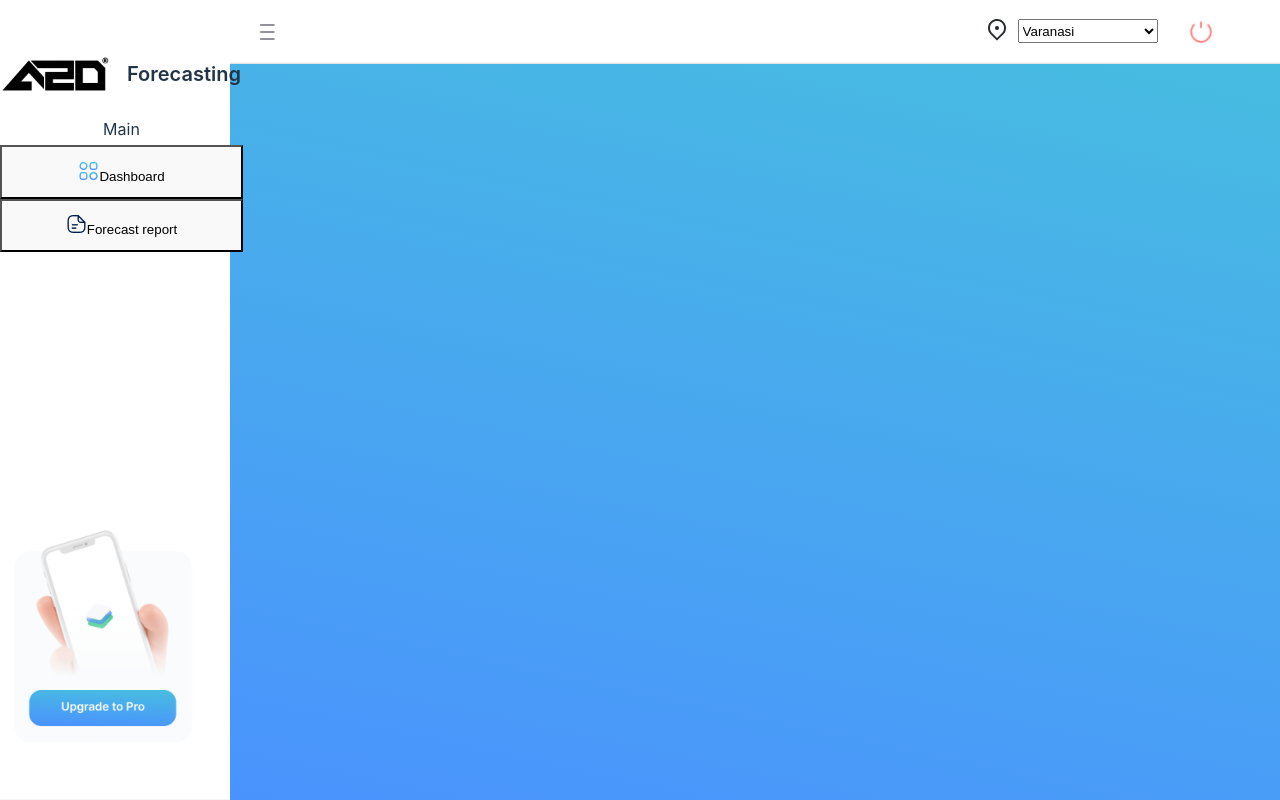
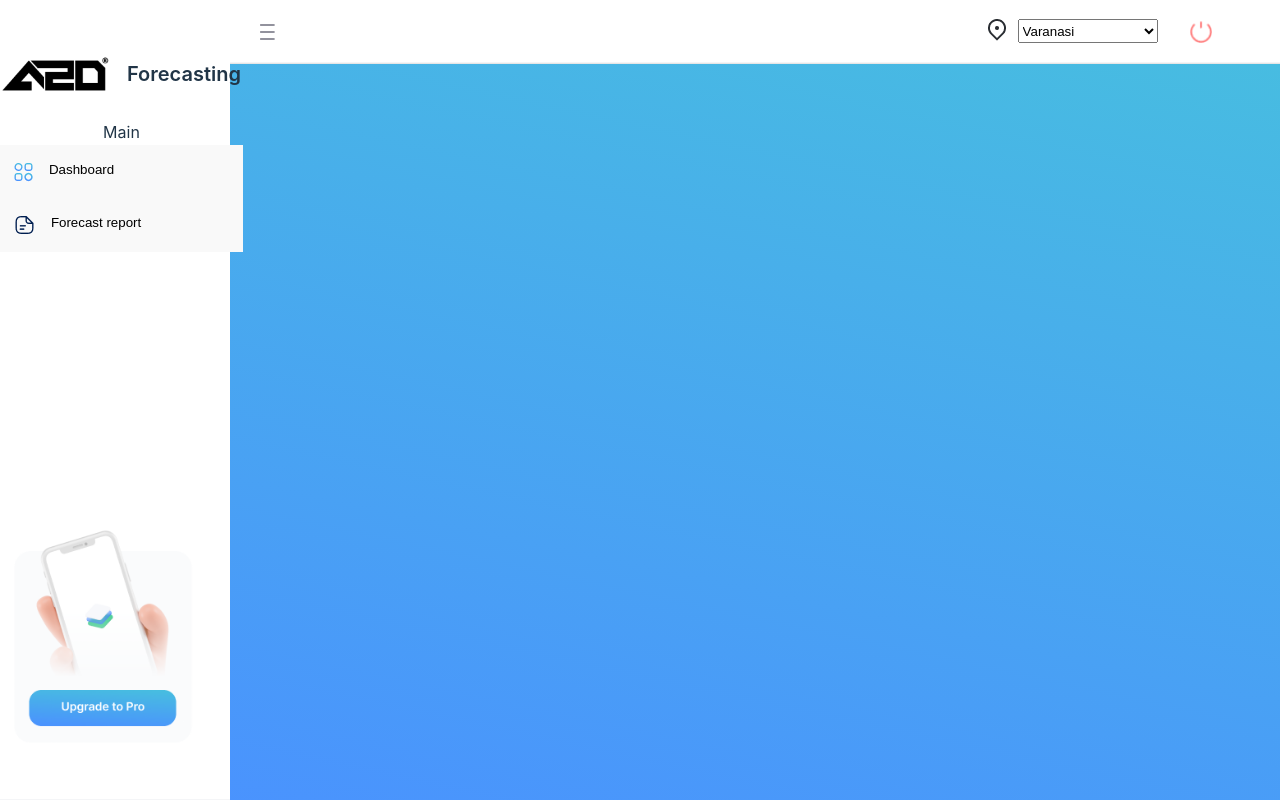
Before and after one commit to aashujames/weather-prediction, a React (Vite) app: page / in a window 1280 px wide. Built offline with nearby package versions, Linux system fonts and the light colour scheme.

Commit message:
fixing Dashboard style

```diff
--- a/src/components/Dashboard/Dashboard.tsx
+++ b/src/components/Dashboard/Dashboard.tsx
@@ -42,13 +42,17 @@ const Dashboard = () => {
                     </div>
                     <div className="tside-second-section">
                         <div className="hmain">Main</div>
-                        <button className="btn-dash">
-                            <img src={dashboard} />
-                            Dashboard
+                        <button className="btn-choice">
+                            <div className="btn-choice-container">
+                                <img src={dashboard} />
+                                <div>Dashboard</div>
+                            </div>
                         </button>
-                        <button className="btn-report">
-                            <img src={report} />
-                            Forecast report
+                        <button className="btn-choice">
+                            <div className="btn-choice-container2">
+                                <img src={report} />
+                                <div>Forecast report</div>
+                            </div>
                         </button>
                     </div>
                 </div>
--- a/src/components/Dashboard/dashboard.css
+++ b/src/components/Dashboard/dashboard.css
@@ -1,5 +1,6 @@
 .main-container {
     background: linear-gradient(192.05deg, #47bfdf 0%, #4a91ff 100%);
+    box-sizing: border-box;
     width: 100dvw;
     height: 100dvh;
     position: absolute;
@@ -121,6 +122,30 @@
     grid-template-rows: 0.5fr 1fr 1fr;
 }
 
+.hmain {
+    align-self: center;
+}
+
+.btn-choice {
+    display: flex;
+    align-items: center;
+    justify-content: flex-start;
+    border: none;
+    cursor: pointer;
+}
+
+.btn-choice-container {
+    display: flex;
+    width: 50%;
+    justify-content: space-around;
+}
+
+.btn-choice-container2 {
+    display: flex;
+    width: 62%;
+    justify-content: space-around;
+}
+
 .bottom-sidebar {
     display: grid;
     width: 100%;
```
